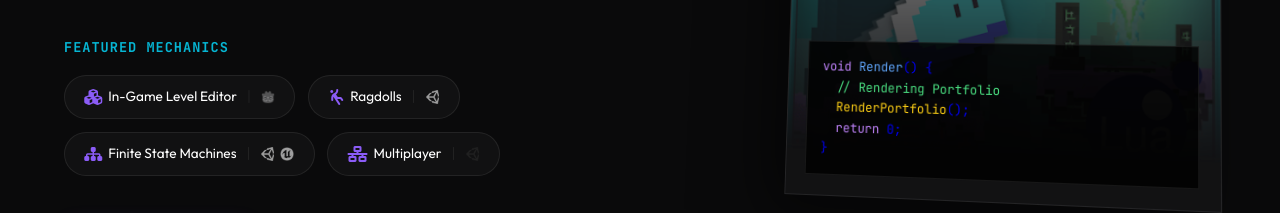
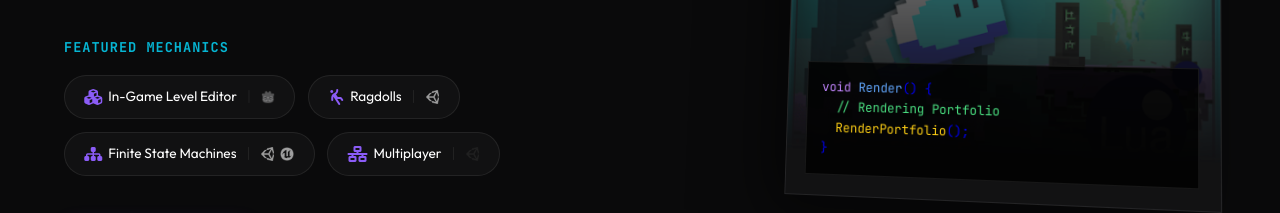
Before and after one commit to Thomas-Deroy/Portfolio, a plain HTML site: page index.html in a window 1280 px wide. Shown: the part 512-725 px from the top of the page. Drawn offline with nearby package versions, Linux system fonts and the light colour scheme.

Commit message:
Fixing a code mistake

```diff
--- a/index.html
+++ b/index.html
@@ -158,7 +158,6 @@
                                     <span class="c-purple">void</span> <span class="c-blue">Render</span>() {<br>
                                     &nbsp;&nbsp;<span class="c-green">// Rendering Portfolio</span><br>
                                     &nbsp;&nbsp;<span class="c-yellow">RenderPortfolio</span>();<br>
-                                    &nbsp;&nbsp;<span class="c-purple">return</span> 0;<br>
                                     }
                                 </div>
                                 <img src="assets/SL1M3_lua.png" alt="Project Preview" class="holo-img">
```
